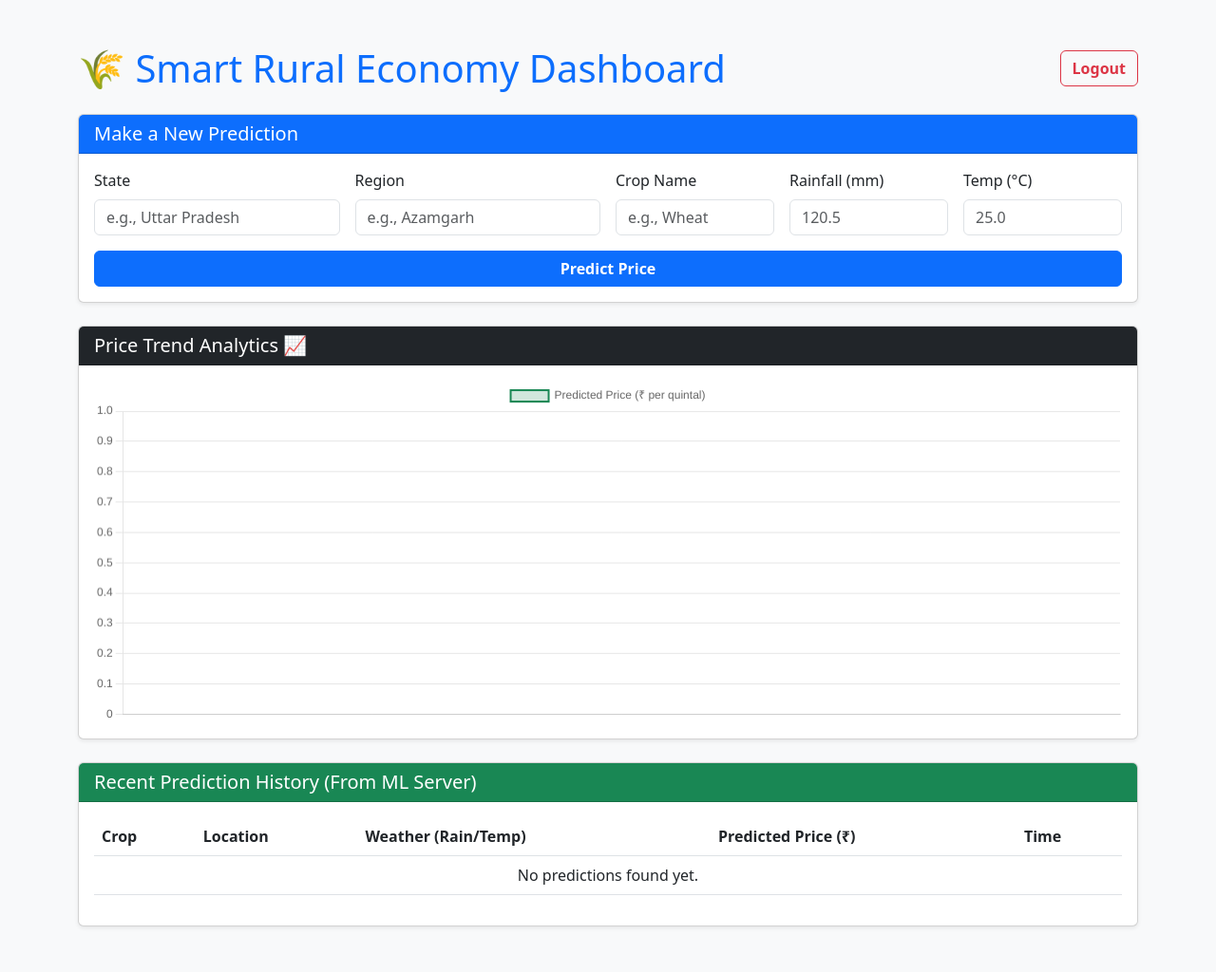
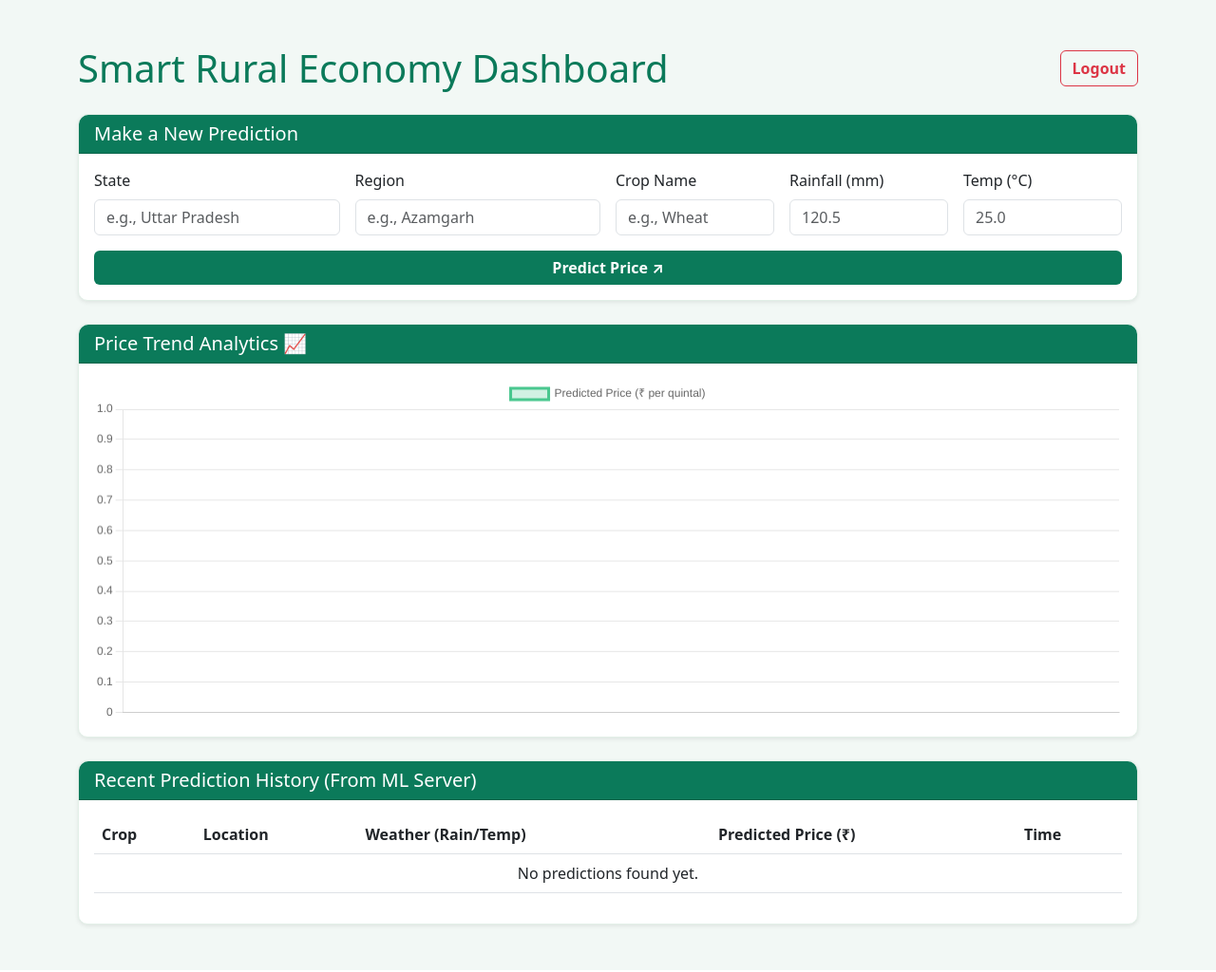
Before and after one commit to anubhavy-05/rural-django-portal, a Django app: page / in a window 1280 px wide. Shown: the whole page at 95% size. Run offline with Django 5.2, Linux system fonts and the light colour scheme; the visitor is signed in with stand-in values (Sample User, id 1); data that the repository does not hold is empty.

Commit message:
Enhance home page styling with custom Emerald Green theme and improve button aesthetics

```diff
--- a/dashboard/templates/dashboard/home.html
+++ b/dashboard/templates/dashboard/home.html
@@ -4,12 +4,47 @@
     <title>Smart Rural Economy Dashboard</title>
     <link href="https://cdn.jsdelivr.net/npm/bootstrap@5.3.0/dist/css/bootstrap.min.css" rel="stylesheet">
     <script src="https://cdn.jsdelivr.net/npm/chart.js"></script>
+    <style>
+        /* Custom Emerald Green Theme */
+        :root {
+            --emerald-main: #0b7a5a; /* Deep Emerald Green */
+            --emerald-light: #48c78e; /* Vibrant Green for chart */
+            --emerald-bg: #f2f8f5;    /* Light greenish-off-white background */
+        }
+        body {
+            background-color: var(--emerald-bg) !important;
+        }
+        .text-emerald {
+            color: var(--emerald-main) !important;
+        }
+        .bg-emerald {
+            background-color: var(--emerald-main) !important;
+            color: white !important;
+        }
+        .btn-emerald {
+            background-color: var(--emerald-main) !important;
+            color: white !important;
+            border: none;
+            border-radius: 6px;
+        }
+        .btn-emerald:hover {
+            background-color: #085e45 !important;
+            color: white !important;
+        }
+        .card {
+            border-radius: 10px;
+            border: 1px solid #e2efe7;
+        }
+        .card-header {
+            border-radius: 10px 10px 0 0 !important;
+        }
+    </style>
 </head>
-<body class="bg-light">
+<body>
     <div class="container mt-5">
 
         <div class="d-flex justify-content-between align-items-center mb-4">
-            <h1 class="text-primary m-0">🌾 Smart Rural Economy Dashboard</h1>
+            <h1 class="text-emerald m-0"> Smart Rural Economy Dashboard</h1>
             <a href="{% url 'logout' %}" class="btn btn-outline-danger fw-bold">Logout</a>
         </div>
 
@@ -20,7 +55,7 @@
         <div class="row">
             <div class="col-md-12 mb-4">
                 <div class="card shadow-sm">
-                    <div class="card-header bg-primary text-white">
+                    <div class="card-header bg-emerald">
                         <h5 class="mb-0">Make a New Prediction</h5>
                     </div>
                     <div class="card-body">
@@ -48,7 +83,7 @@
                                     <input type="number" step="0.1" name="temperature_c" class="form-control" required placeholder="25.0">
                                 </div>
                             </div>
-                            <button type="submit" class="btn btn-primary mt-3 w-100 fw-bold">Predict Price</button>
+                            <button type="submit" class="btn btn-emerald mt-3 w-100 fw-bold">Predict Price ↗</button>
                         </form>
                     </div>
                 </div>
@@ -56,13 +91,13 @@
         </div>
 
         {% if new_prediction %}
-            <div class="alert alert-success fs-5 text-center">
+            <div class="alert alert-success fs-5 text-center" style="background-color: #d1e7dd; border-color: #badbcc; color: #0f5132;">
                 Predicted Price for <strong>{{ request.POST.crop_name }}</strong> is: <strong>₹{{ new_prediction|floatformat:2 }}</strong> per quintal!
             </div>
         {% endif %}
 
         <div class="card shadow-sm mb-4">
-            <div class="card-header bg-dark text-white">
+            <div class="card-header bg-emerald">
                 <h5 class="mb-0">Price Trend Analytics 📈</h5>
             </div>
             <div class="card-body">
@@ -71,7 +106,7 @@
         </div>
 
         <div class="card shadow-sm mb-5">
-            <div class="card-header bg-success text-white">
+            <div class="card-header bg-emerald">
                 <h5 class="mb-0">Recent Prediction History (From ML Server)</h5>
             </div>
             <div class="card-body">
@@ -91,7 +126,7 @@
                             <td><strong>{{ record.crop_name }}</strong></td>
                             <td>{{ record.region }}, {{ record.state }}</td>
                             <td>{{ record.rainfall_mm }}mm / {{ record.temperature_c }}°C</td>
-                            <td class="text-success fw-bold">₹{{ record.predicted_price|floatformat:2 }}</td>
+                            <td class="text-emerald fw-bold">₹{{ record.predicted_price|floatformat:2 }}</td>
                             <td class="text-muted small">{{ record.created_at }}</td>
                         </tr>
                         {% empty %}
@@ -106,23 +141,27 @@
     </div>
 
     <script>
-        // Django se data le rahe hain
         const ctx = document.getElementById('priceChart').getContext('2d');
         const chartLabels = {{ chart_labels|safe }};
         const chartPrices = {{ chart_prices|safe }};
 
         new Chart(ctx, {
+            // Screenshot jaisa bar dikhane ke liye type 'bar' bhi kar sakte hain,
+            // par line trend ke liye zyada acha hai. Main isko abhi 'line' hi rakh raha hu
+            // exact purane logic ke hisaab se.
             type: 'line',
             data: {
                 labels: chartLabels,
                 datasets: [{
                     label: 'Predicted Price (₹ per quintal)',
                     data: chartPrices,
-                    borderColor: '#198754',
-                    backgroundColor: 'rgba(25, 135, 84, 0.2)',
-                    borderWidth: 2,
+                    // Graph ke color ko image wale vibrant green se match kiya hai
+                    borderColor: '#48c78e',
+                    backgroundColor: 'rgba(72, 199, 142, 0.25)',
+                    borderWidth: 3,
                     tension: 0.3,
-                    fill: true
+                    fill: true,
+                    pointBackgroundColor: '#0b7a5a'
                 }]
             },
             options: {
```
